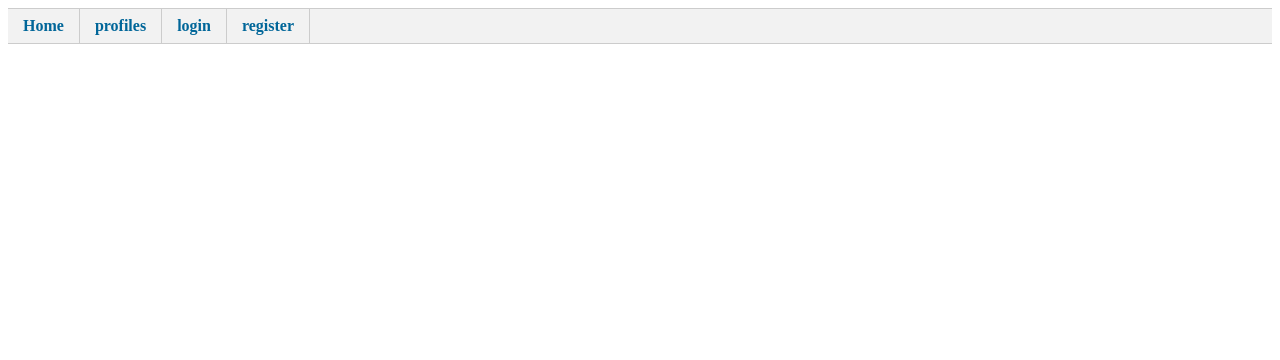
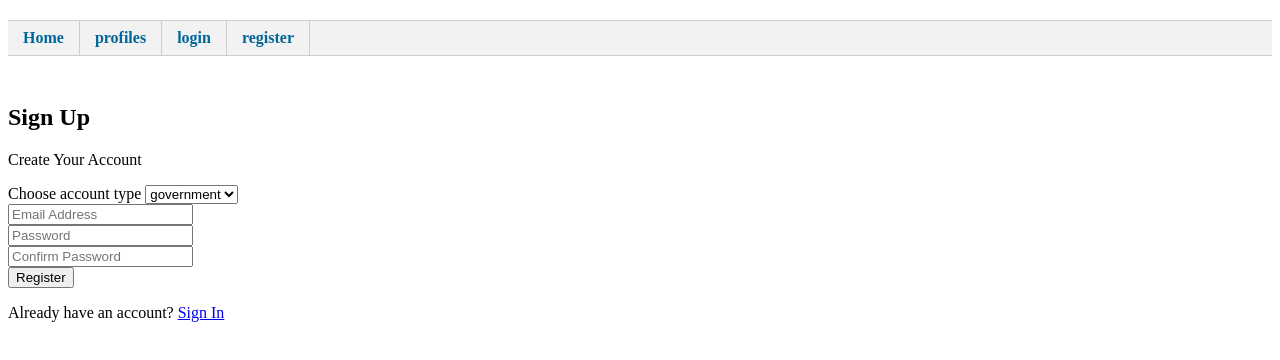
Before and after one commit to mrpirated/Decentralized-Banking-System, a React (Create React App) app in the folder frontend/: page /register in a window 1280 px wide. Shown: the top 360 px of the page. Built offline with nearby package versions, Linux system fonts and the light colour scheme.

Commit message:
registration login added

```diff
--- a/frontend/src/App.js
+++ b/frontend/src/App.js
@@ -1,13 +1,23 @@
 import React,{Fragment} from 'react';
+import {BrowserRouter as Router,Route,Switch} from 'react-router-dom'
 import Navbar from "./components/layout/Navbar"
-import {BrowserRouter as Router,Route,Switch} from 'react-router-dom'
+import Register from "./components/layout/Register"
+import Login from "./components/layout/Login"
 import './App.css';
 
 function App() {
   return (
-    <Fragment>
-    <Navbar/>
-    </Fragment>
+    <Router>
+      <Fragment>
+      <Navbar/>
+      <section className = 'section'>
+        <Switch>
+          <Route exact path ='/register' component = {Register} />
+          <Route exact path = '/login' component = {Login} />
+        </Switch>
+      </section>
+      </Fragment>
+    </Router>
   );
 }
 
--- /dev/null
+++ b/frontend/src/components/layout/Login.js
@@ -0,0 +1,45 @@
+import React from 'react'
+import {Link} from 'react-router-dom'
+
+export const Login = () => {
+    return (
+        <div>
+            <h1 className="large text-primary">Sign In</h1>
+
+       <p className="lead"><i className="fas fa-user"></i> Sign into Your Account</p>
+       <form className="form" action="dashboard.html">
+
+       <div className = "form-group" name = "drop-down">
+
+            <label for="account">Choose account type </label>
+            <select name="account" id="account-type">
+                <option value="government">government</option>
+                <option value="user">user</option>
+                <option value="company">company</option>
+            </select>
+        </div>
+        <div className="form-group">
+          <input
+            type="email"
+            placeholder="Email Address"
+            name="email"
+            required
+          />
+        </div>
+        <div className="form-group">
+          <input
+            type="password"
+            placeholder="Password"
+            name="password"
+          />
+        </div>
+        <input type="submit" className="btn btn-primary" value="Login" />
+      </form>
+      <p className="my-1">
+        Don't have an account? <Link to =  "/register">Sign Up</Link>
+        </p>
+        </div>
+    )
+}
+
+export default Login
--- a/frontend/src/components/layout/Navbar.js
+++ b/frontend/src/components/layout/Navbar.js
@@ -1,4 +1,5 @@
 import React from 'react'
+import {Link} from 'react-router-dom'
 import '../style.css'
  const Navbar = () => {
     return (
@@ -6,10 +7,10 @@ import '../style.css'
             <nav>
 
                 <ul id = "nav">
-                <li> <a href = "profile.html"> Home</a></li>
+                    <li> <a href = "profile.html"> Home</a></li>
                     <li> <a href = "profiles.html"> profiles</a></li>
-                    <li> <a href = "login.html"> login</a></li>
-                    <li> <a href = "registration.html">register</a></li>
+                    <li> <Link to = "/login">login</Link></li>
+                    <li> <Link to = '/register' >register</Link></li>
 
                 </ul>
 
--- /dev/null
+++ b/frontend/src/components/layout/Register.js
@@ -0,0 +1,48 @@
+import React  from 'react'
+import {Link} from 'react-router-dom'
+
+export const Register = () => {
+    return (
+        <div>
+            <h1 className="large text-primary">Sign Up</h1>
+            <p className="lead"><i className="fas fa-user"></i> Create Your Account</p>
+            <form className="form" action="create-profile.html">
+
+            <div className = "form-group" name = "drop-down">
+
+                <label for="account">Choose account type </label>
+                <select name="account" id="account-type">
+                    <option value="government">government</option>
+                    <option value="user">user</option>
+                    <option value="company">company</option>
+                </select>
+            </div>
+            <div className="form-group">
+                <input type="email" placeholder="Email Address" name="email" />
+            </div>
+            <div className="form-group">
+            <input
+                type="password"
+                placeholder="Password"
+                name="password"
+                minLength="6"
+            />
+            </div>
+            <div className="form-group">
+            <input
+                type="password"
+                placeholder="Confirm Password"
+                name="password2"
+                minLength="6"
+            />
+            </div>
+            <input type="submit" className="btn btn-primary" value="Register" />
+        </form>
+        <p className="my-1">
+            Already have an account? <Link to = '/login'>Sign In</Link>
+        </p>
+        </div>
+    )
+}
+
+export default Register
```
